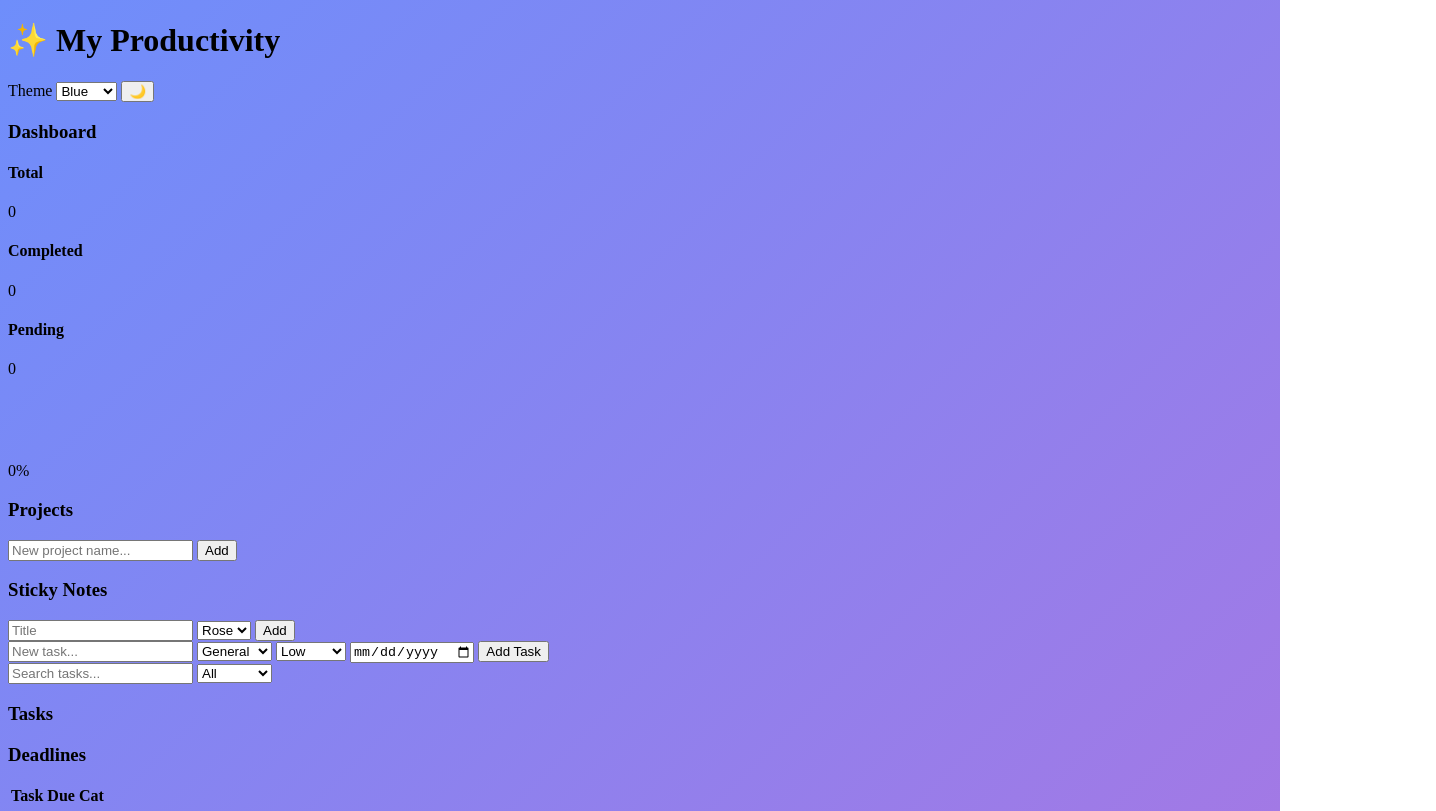
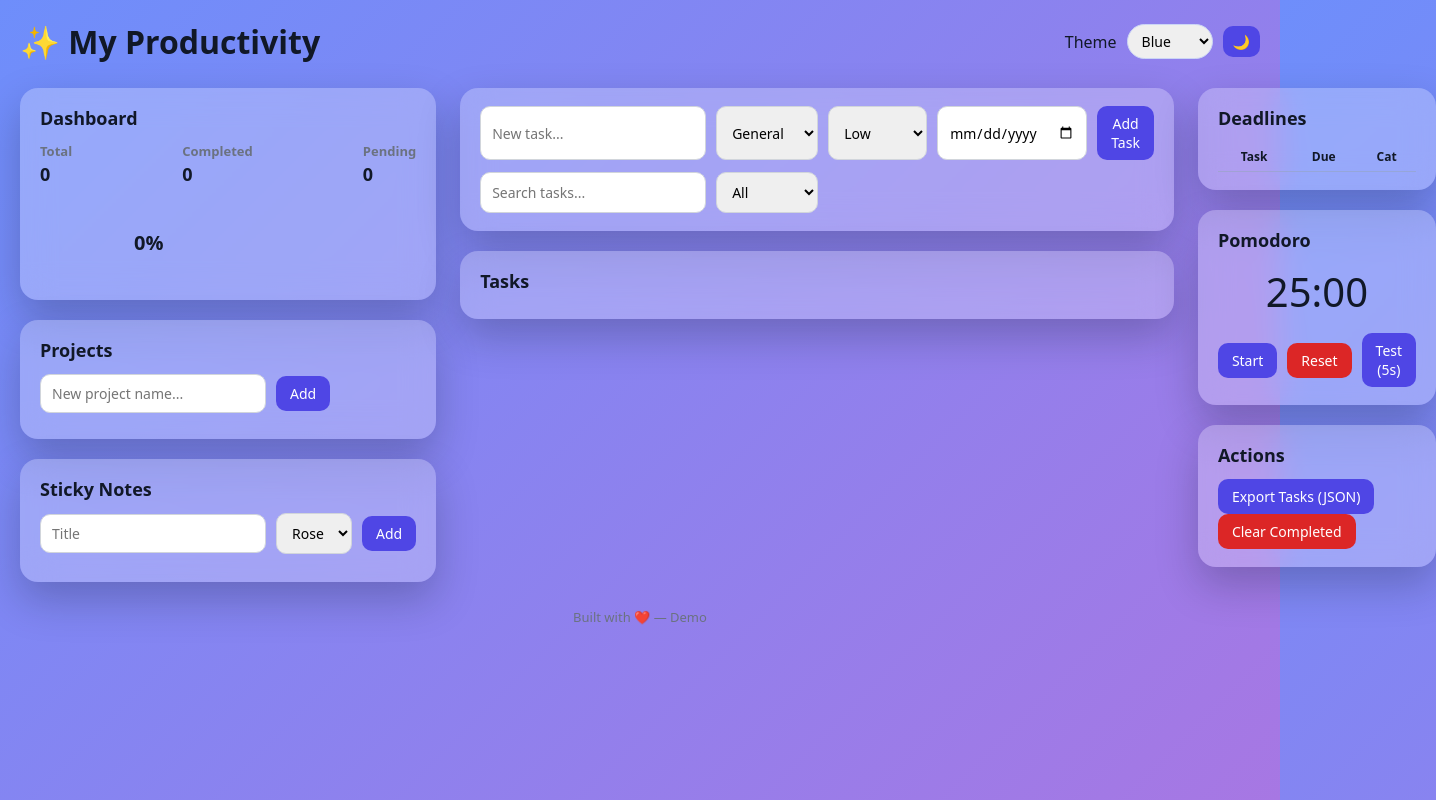
Before and after one commit to GeetaBiradar63/my-productivity-app, a website: page index.html in a window 1280 px wide. Shown: the top 811 px of the page, 1436 px wide, since content can reach past the window. Drawn offline with Linux system fonts and the light colour scheme; no server answers.

Commit message:
Update style.css

```diff
--- a/style.css
+++ b/style.css
@@ -1,45 +1,376 @@
-/* THEMES */
+/* ===== GLOBAL RESET ===== */
+* {
+  margin: 0;
+  padding: 0;
+  box-sizing: border-box;
+  font-family: "Poppins", system-ui, -apple-system, BlinkMacSystemFont, sans-serif;
+}
+
+:root {
+  --card-bg: rgba(255, 255, 255, 0.25);
+  --card-bg-dark: rgba(30, 30, 30, 0.7);
+  --card-border-radius: 18px;
+  --primary: #4f46e5;
+  --primary-dark: #4338ca;
+  --danger: #dc2626;
+  --text-main: #111827;
+  --text-muted: #6b7280;
+}
+
+/* ===== BASE BODY & THEMES ===== */
+body {
+  min-height: 100vh;
+  background: linear-gradient(135deg, #6e8efb, #a777e3);
+  color: var(--text-main);
+  padding: 20px;
+}
+
+/* Theme background only, layout unaffected */
 body.theme-blue {
   background: linear-gradient(135deg, #6e8efb, #a777e3);
 }
-
 body.theme-purple {
   background: linear-gradient(135deg, #a855f7, #6366f1);
 }
-
 body.theme-mint {
   background: linear-gradient(135deg, #34d399, #22c1c3);
 }
 
-/* Task layout */
-.task-item {
+/* Dark mode */
+body.dark {
+  background: #020617;
+  color: #f9fafb;
+}
+body.dark .glass,
+body.dark .card {
+  background: var(--card-bg-dark);
+  color: #f9fafb;
+}
+body.dark input,
+body.dark select,
+body.dark textarea {
+  background: rgba(15, 23, 42, 0.9);
+  color: #e5e7eb;
+  border-color: #4b5563;
+}
+
+/* ===== TOP BAR ===== */
+.topbar {
   display: flex;
   justify-content: space-between;
   align-items: center;
+  margin-bottom: 25px;
+}
+
+.topbar h1 {
+  font-size: 32px;
+  font-weight: 700;
+}
+
+.theme-area {
+  display: flex;
+  align-items: center;
+  gap: 10px;
+}
+
+.theme-select {
+  padding: 6px 10px;
+  border-radius: 999px;
+  border: 1px solid #cbd5f5;
+}
+
+.btn.small {
+  padding: 6px 10px;
+}
+
+/* ===== GRID LAYOUT ===== */
+.grid {
+  display: grid;
+  grid-template-columns: 1.1fr 1.8fr 1.1fr;
+  gap: 24px;
+}
+
+/* Columns */
+.col {
+  display: flex;
+  flex-direction: column;
+  gap: 20px;
+}
+
+/* ===== CARDS / GLASS EFFECT ===== */
+.card,
+.glass {
+  background: var(--card-bg);
+  backdrop-filter: blur(16px);
+  border-radius: var(--card-border-radius);
+  padding: 18px 20px;
+  box-shadow: 0 18px 40px rgba(15, 23, 42, 0.25);
+}
+
+.card h3,
+.glass h3 {
+  margin-bottom: 12px;
+  font-size: 18px;
+}
+
+/* ===== GENERIC FORM ELEMENTS ===== */
+input,
+select,
+textarea {
+  padding: 9px 11px;
+  border-radius: 10px;
+  border: 1px solid #d1d5db;
+  outline: none;
+  font-size: 14px;
+}
+
+input:focus,
+select:focus,
+textarea:focus {
+  border-color: var(--primary);
+  box-shadow: 0 0 0 1px rgba(79, 70, 229, 0.25);
+}
+
+/* Buttons */
+.btn {
+  padding: 8px 14px;
+  border-radius: 10px;
+  border: none;
+  cursor: pointer;
+  background: var(--primary);
+  color: #fff;
+  font-size: 14px;
+  transition: transform 0.08s ease, box-shadow 0.08s ease, background 0.12s ease;
+}
+
+.btn:hover {
+  background: var(--primary-dark);
+  transform: translateY(-1px);
+  box-shadow: 0 8px 18px rgba(79, 70, 229, 0.35);
+}
+
+.btn.danger {
+  background: var(--danger);
+}
+.btn.danger:hover {
+  background: #b91c1c;
+}
+
+/* Simple inline rows */
+.row {
+  display: flex;
+  gap: 10px;
+  align-items: center;
+}
+
+/* ===== DASHBOARD ===== */
+.dashboard .stats {
+  display: flex;
+  justify-content: space-between;
+  margin-bottom: 16px;
+}
+
+.dashboard .stats div {
+  display: flex;
+  flex-direction: column;
+  gap: 2px;
+}
+
+.dashboard .stats h4 {
+  font-size: 13px;
+  color: var(--text-muted);
+}
+
+.dashboard .stats span {
+  font-weight: 600;
+  font-size: 18px;
+}
+
+.progress-wrapper {
+  display: flex;
+  align-items: center;
+  gap: 14px;
+}
+
+.progress-ring {
+  transform: rotate(-90deg);
+}
+
+.progress-ring__circle {
+  transition: stroke-dashoffset 0.3s ease;
+}
+
+.percent-text {
+  font-size: 20px;
+  font-weight: 600;
+}
+
+/* ===== ADD TASK SECTION ===== */
+.add-task .add-row {
+  display: grid;
+  grid-template-columns: 2.3fr 1.1fr 1.1fr 1.1fr auto;
+  gap: 10px;
+  margin-bottom: 12px;
+}
+
+.add-task .filters {
+  display: flex;
+  gap: 10px;
+}
+
+/* ===== TASKS LIST ===== */
+.tasks h3 {
+  margin-bottom: 8px;
+}
+
+.task-list {
+  list-style: none;
+  margin-top: 6px;
+}
+
+.task-item {
+  background: rgba(255, 255, 255, 0.55);
+  border-radius: 14px;
+  padding: 10px 12px;
+  display: flex;
+  justify-content: space-between;
+  align-items: center;
+  margin-bottom: 8px;
+}
+
+.task-item.done {
+  opacity: 0.6;
+  text-decoration: line-through;
 }
 
 .task-left {
   display: flex;
-  gap: 8px;
+  gap: 10px;
   align-items: center;
 }
 
-/* Sticky notes */
+.task-left .title {
+  font-weight: 600;
+}
+
+.task-left small {
+  font-size: 11px;
+  color: var(--text-muted);
+}
+
+.task-right {
+  display: flex;
+  align-items: center;
+  gap: 8px;
+}
+
+/* Priority badges */
+.badge {
+  padding: 3px 8px;
+  border-radius: 999px;
+  font-size: 10px;
+  font-weight: 600;
+  color: #fff;
+}
+
+.badge.low {
+  background: #22c55e;
+}
+.badge.medium {
+  background: #f59e0b;
+}
+.badge.high {
+  background: #ef4444;
+}
+
+/* ===== PROJECTS ===== */
+#projectList {
+  list-style: none;
+  margin-top: 8px;
+}
+
+#projectList li {
+  background: rgba(255, 255, 255, 0.7);
+  border-radius: 10px;
+  padding: 6px 10px;
+  display: flex;
+  justify-content: space-between;
+  align-items: center;
+  margin-bottom: 6px;
+  font-size: 13px;
+}
+
+/* ===== STICKY NOTES ===== */
 .sticky-area {
   display: flex;
   flex-wrap: wrap;
   gap: 10px;
+  margin-top: 10px;
 }
 
 .sticky-note {
   min-width: 120px;
   padding: 10px;
-  border-radius: 10px;
-  box-shadow: 0 2px 6px rgba(0,0,0,0.15);
+  border-radius: 12px;
+  box-shadow: 0 8px 12px rgba(15, 23, 42, 0.2);
 }
 
 .sticky-header {
   display: flex;
   justify-content: space-between;
   align-items: center;
+  gap: 8px;
 }
+
+/* ===== CALENDAR ===== */
+.calendar table {
+  width: 100%;
+  border-collapse: collapse;
+  font-size: 12px;
+}
+
+.calendar th,
+.calendar td {
+  padding: 6px 4px;
+}
+
+.calendar thead {
+  border-bottom: 1px solid rgba(148, 163, 184, 0.5);
+}
+
+/* ===== POMODORO ===== */
+.pomodoro .timer {
+  font-size: 40px;
+  text-align: center;
+  margin-bottom: 14px;
+}
+
+/* ===== FOOTER ===== */
+.footer {
+  margin-top: 26px;
+  text-align: center;
+  font-size: 13px;
+  color: var(--text-muted);
+}
+
+/* ===== RESPONSIVE ===== */
+@media (max-width: 1024px) {
+  .grid {
+    grid-template-columns: 1fr;
+  }
+  .add-task .add-row {
+    grid-template-columns: 1.6fr 1fr 1fr;
+    grid-auto-rows: auto;
+  }
+}
+
+@media (max-width: 640px) {
+  body {
+    padding: 12px;
+  }
+  .topbar {
+    flex-direction: column;
+    align-items: flex-start;
+    gap: 10px;
+  }
+}
```
